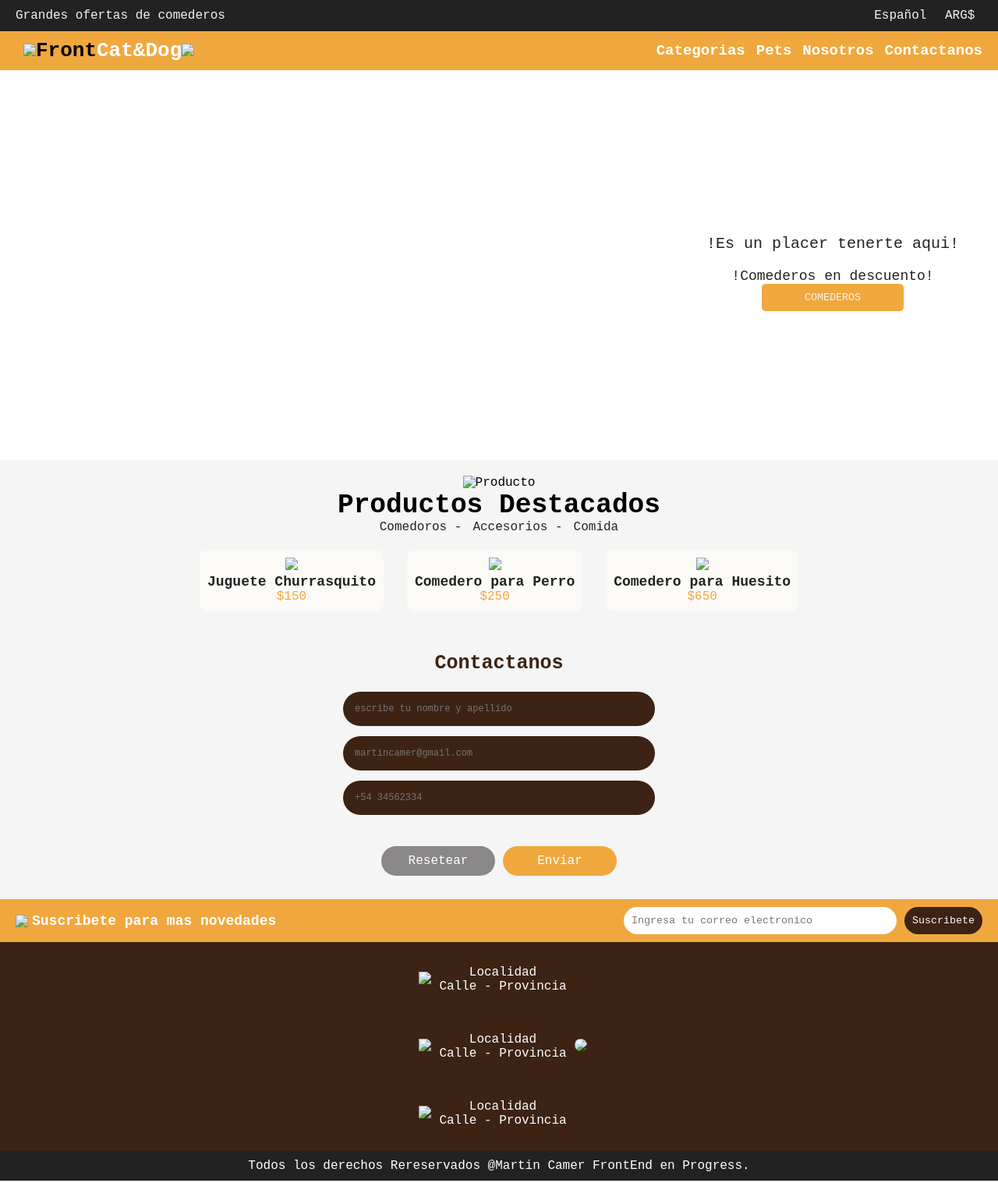
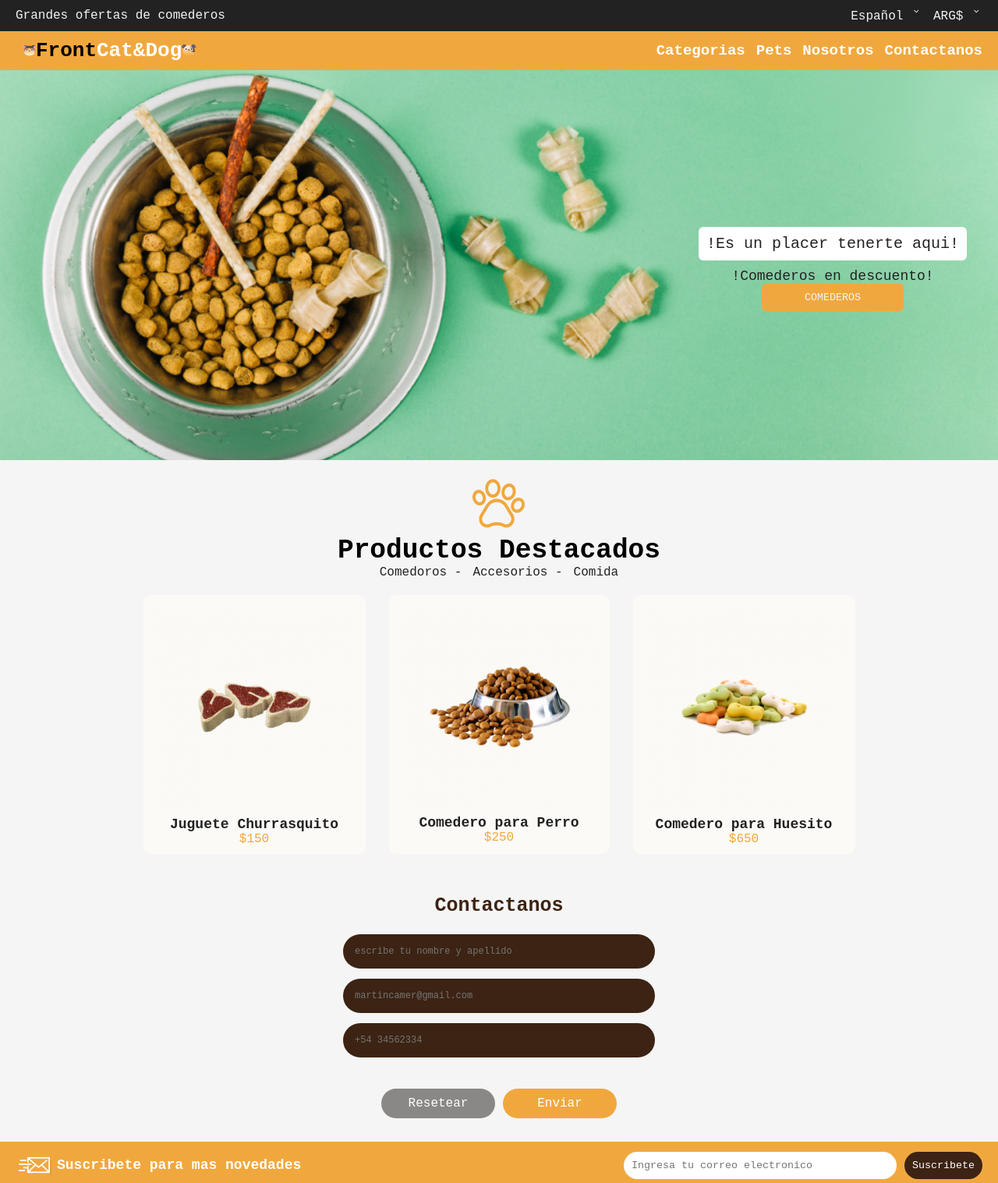
Before and after one commit to martincamer/FrontEndTarea-Grupo8-clase06, a plain HTML site: page src/index.html in a window 1280 px wide. Shown: the top 1517 px of the page at 78% size. Drawn offline with Linux system fonts and the light colour scheme; the site is published under a folder, as on GitHub Pages, so addresses that start at the root find nothing.

Commit message:
repositorio

```diff
--- a/src/css/index.css
+++ b/src/css/index.css
@@ -69,7 +69,7 @@
 }
 /* // imagen principal y descuento */
 .imagen-principal {
-	background: url(/img/bowl-and-pet-daities-on-green-background\ 1.png);
+	background: url(../img/bowl-and-pet-daities-on-green-background\ 1.png);
 	background-size: cover;
 	background-repeat: none;
 	background-position: center left;
--- a/src/index.html
+++ b/src/index.html
@@ -15,12 +15,12 @@
 					<ul>
 						<li>
 							<a href="#"
-								>Español <span><img src="/img/down.png" alt="" /></span
+								>Español <span><img src="./img/down.png" alt="" /></span
 							></a>
 						</li>
 						<li>
 							<a href="#"
-								>ARG$ <span><img src="/img/down.png" alt="" /></span
+								>ARG$ <span><img src="./img/down.png" alt="" /></span
 							></a>
 						</li>
 					</ul>
@@ -29,9 +29,9 @@
 			<nav class="navegacion">
 				<div class="front-cat-title">
 					<h1>
-						<span><img src="/img/Cat.png" /></span>Front<span class="cat-dog"
+						<span><img src="./img/Cat.png" /></span>Front<span class="cat-dog"
 							>Cat&Dog</span
-						><span><img src="/img/Dog.png" /></span>
+						><span><img src="./img/Dog.png" /></span>
 					</h1>
 				</div>
 				<div class="menu-nav">
@@ -43,7 +43,7 @@
 					</ul>
 				</div>
 				<div class="menu-hamburguesa">
-					<img src="/img/menu-icon 1.png" />
+					<img src="./img/menu-icon 1.png" />
 				</div>
 			</nav>
 		</header>
@@ -64,7 +64,7 @@
 					<!-- // logo de los productos destacados -->
 					<div>
 						<div>
-							<img src="/img/pawprint 1.png" alt="Producto" />
+							<img src="./img/pawprint 1.png" alt="Producto" />
 						</div>
 						<div class="productos-destacados">
 							<h2>Productos Destacados</h2>
@@ -84,21 +84,21 @@
 				<div class="articulos-venta">
 					<article class="articulo">
 						<div>
-							<img src="/img/churrasquito.png" />
+							<img src="./img/churrasquito.png" />
 							<p class="articulo-nombre">Juguete Churrasquito</p>
 							<p class="articulo-price">$150</p>
 						</div>
 					</article>
 					<article class="articulo">
 						<div>
-							<img src="/img/comedero.png" />
+							<img src="./img/comedero.png" />
 							<p class="articulo-nombre">Comedero para Perro</p>
 							<p class="articulo-price">$250</p>
 						</div>
 					</article>
 					<article class="articulo">
 						<div>
-							<img src="/img/Huesito.png" />
+							<img src="./img/Huesito.png" />
 							<p class="articulo-nombre">Comedero para Huesito</p>
 							<p class="articulo-price">$650</p>
 						</div>
@@ -129,7 +129,7 @@
 				<div class="Suscribe-Final">
 					<div class="title-suscribe">
 						<p>
-							<img src="/img/enviar-correo 1.png" />Suscribete para mas
+							<img src="./img/enviar-correo 1.png" />Suscribete para mas
 							novedades
 						</p>
 					</div>
@@ -145,7 +145,7 @@
 					<div class="plb-items">
 						<div class="flex-items">
 							<div>
-								<div><img src="/img/Icono.png" /></div>
+								<div><img src="./img/Icono.png" /></div>
 							</div>
 							<div>
 								<p>Localidad</p>
@@ -155,7 +155,7 @@
 
 						<div class="flex-items">
 							<div>
-								<div><img src="/img/Icono (1).png" /></div>
+								<div><img src="./img/Icono (1).png" /></div>
 							</div>
 							<div>
 								<p>Localidad</p>
@@ -165,7 +165,7 @@
 
 						<div class="flex-items">
 							<div>
-								<div><img src="/img/Icono (2).png" /></div>
+								<div><img src="./img/Icono (2).png" /></div>
 							</div>
 							<div>
 								<p>Localidad</p>
@@ -175,7 +175,7 @@
 					</div>
 					<div>
 						<img
-							src="/img/bowl-and-pet-daities-on-green-background 1.png"
+							src="./img/bowl-and-pet-daities-on-green-background 1.png"
 							class="imagen-bowl"
 						/>
 					</div>
```
Also changed, not shown: src/img/Cat.png (renamed from img/Cat.png), src/img/Dog.png (renamed from img/Dog.png), src/img/Huesito.png (renamed from img/Huesito.png), src/img/Icono (1).png (renamed from img/Icono (1).png), src/img/Icono (2).png (renamed from img/Icono (2).png), src/img/Icono.png (renamed from img/Icono.png), src/img/bowl-and-pet-daities-on-green-background 1.png (renamed from img/bowl-and-pet-daities-on-green-background 1.png), src/img/churrasquito.png (renamed from img/churrasquito.png), src/img/comedero.png (renamed from img/comedero.png), src/img/down.png (renamed from img/down.png), src/img/enviar-correo 1.png (renamed from img/enviar-correo 1.png), src/img/menu-icon 1.png (renamed from img/menu-icon 1.png), src/img/pawprint 1.png (renamed from img/pawprint 1.png).
